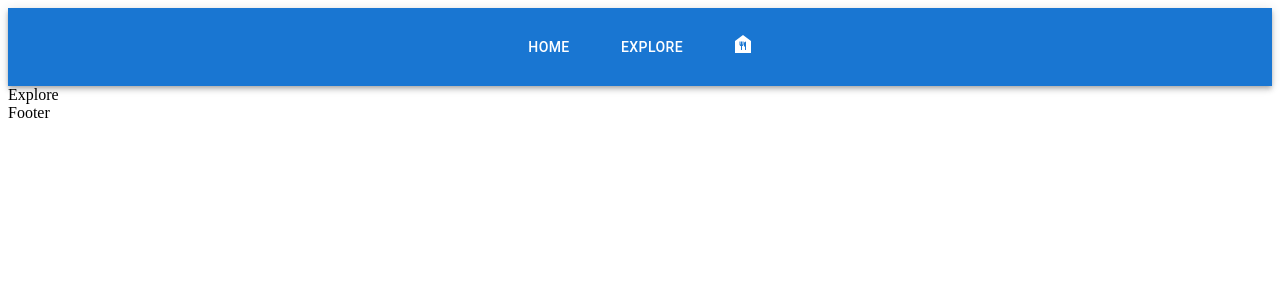
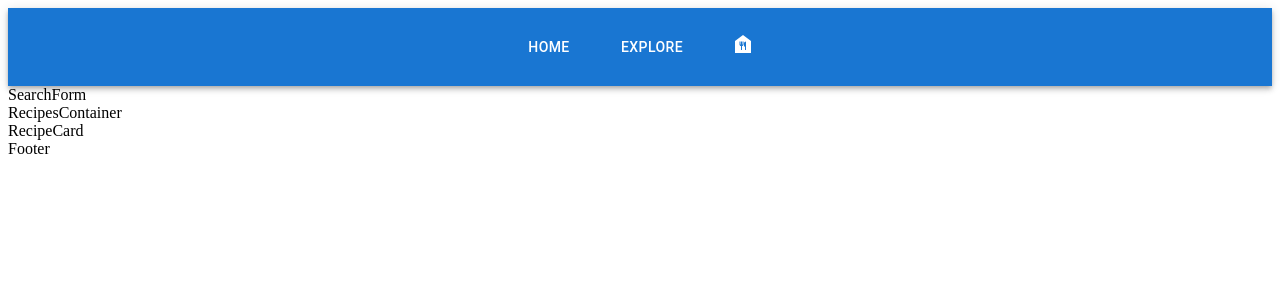
Before and after one commit to GreenCatInForest/recipe-search-app, a React (Create React App) app: page /explore in a window 1280 px wide. Shown: the top 300 px of the page. Built offline with nearby package versions, Linux system fonts and the light colour scheme.

Commit message:
recipie Cards and container added to explore page

```diff
--- a/src/components/RecipesContainer.js
+++ b/src/components/RecipesContainer.js
@@ -1,7 +1,10 @@
+import { RecipeCard } from "../components/RecipeCard"
+
 export const RecipesContainer = () => {
     return (
       <div>
         RecipesContainer
+        <RecipeCard />
       </div>
     );
   };
--- a/src/pages/Explore.js
+++ b/src/pages/Explore.js
@@ -1,9 +1,12 @@
 import { Footer } from "../components/Footer"
+import { SearchForm } from "../components/SearchForm"
+import { RecipesContainer } from "../components/RecipesContainer"
 
 export const Explore = () => {
     return (
       <div>
-        Explore
+        <SearchForm />
+        <RecipesContainer />
         <Footer />
       </div>
 
```
